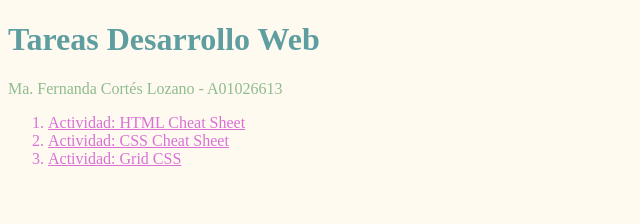
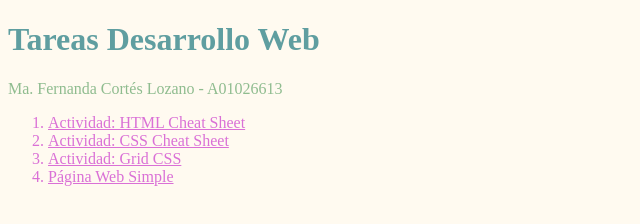
Before and after one commit to fernicortlo/CheatSheet_HTML_A01026613, a plain HTML site: page index.html in a window 1280 px wide. Shown: the whole page, without its empty margins (0-640 px from the left). Drawn offline with Linux system fonts and the light colour scheme.

Commit message:
pagina web added to index

```diff
--- a/index.html
+++ b/index.html
@@ -19,6 +19,8 @@
 
         <li> <a style="color: orchid;" href = activity_css_grid.html > Actividad: Grid CSS </a> </li>
 
+        <li> <a style="color: orchid;" href = paginaWeb_A01026613.html > Página Web Simple </a> </li>
+
     </ol>
 
 </body>
```
